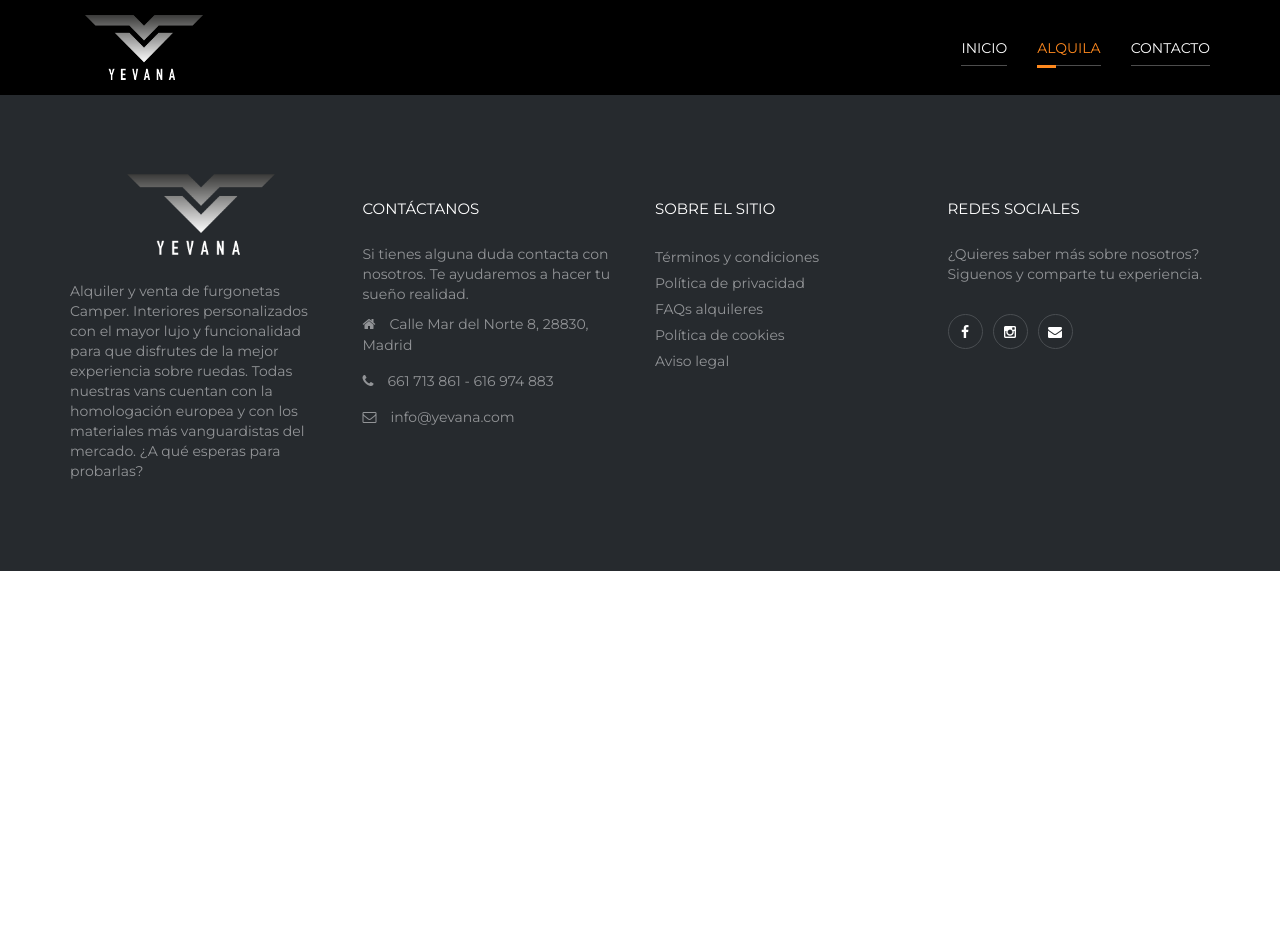
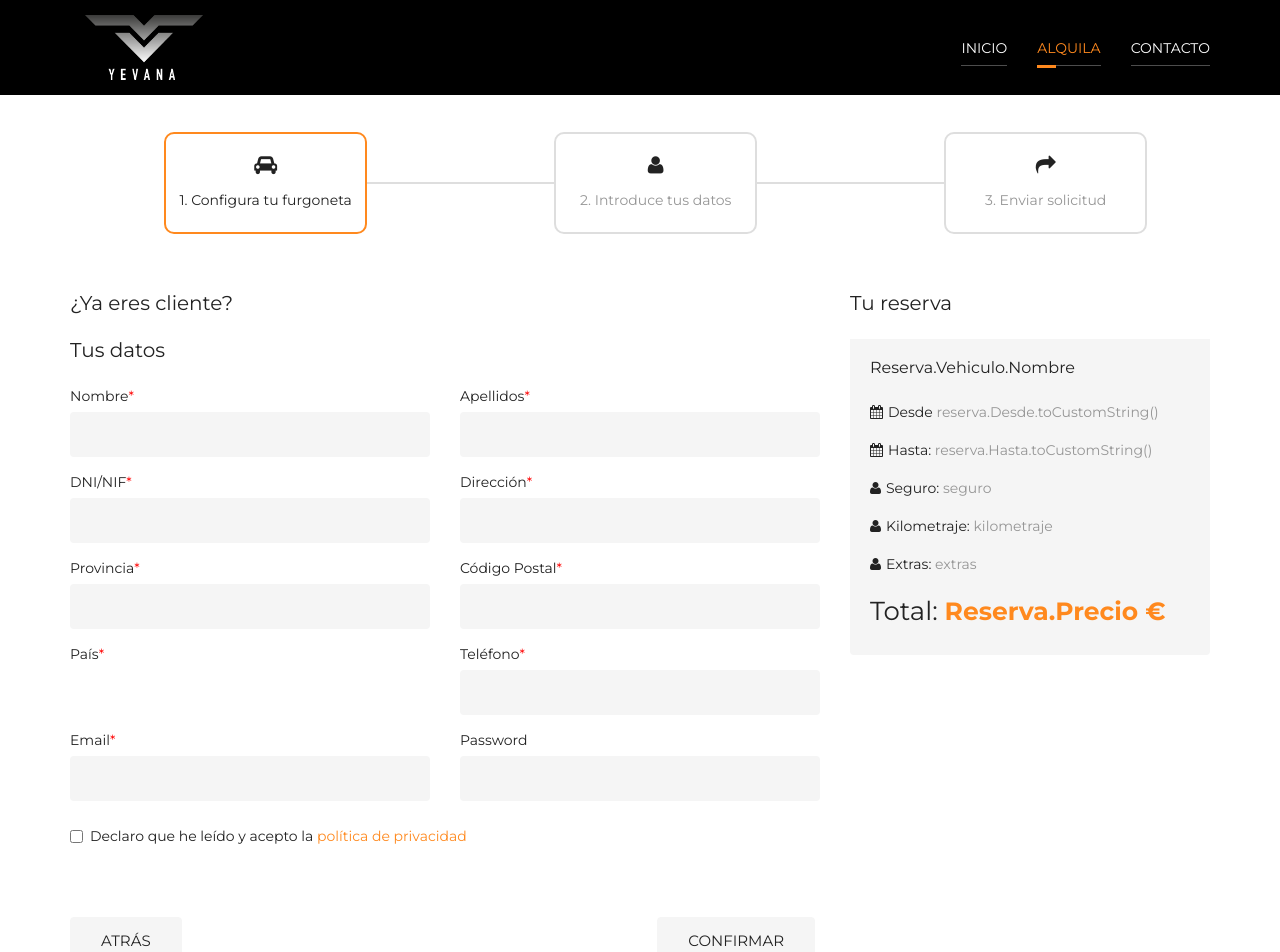
Before and after one commit to andresramosp/YevanaFront, a Nuxt app: page /formulario in a window 1280 px wide. Shown: the top 952 px of the page. Before the commit the page ends 800 px from the top, so only its background shows below. Built offline with nearby package versions, Linux system fonts and the light colour scheme; what v-calendar, vue-toast-notification would draw is missing.

Commit message:
Formulario

```diff
--- /dev/null
+++ b/components/formulario/BookingForm.vue
@@ -0,0 +1,224 @@
+<template>
+  <div class="container">
+    <section class="mainContentSection singlePackage">
+      <BookingWizard v-if="!$device.isMobile" />
+      <div class="row">
+        <div class="col-sm-4 col-sm-push-8 col-xs-12">
+          <!--Panel Detalle-->
+          <aside>
+            <div class="infoTitle" style="text-transform: none">
+              <h2 style="text-transform: none">Tu reserva</h2>
+            </div>
+            <div class="bookDetailsInfo">
+              <!-- <img
+              ng-src="{{'img/Vehiculos/YEVANA_' + reserva.Vehiculo.VehiculoID + '.jpg'}}"
+              alt="related image"
+              />-->
+
+              <div class="infoArea">
+                <h3 style="margin-bottom: 10px">{{'reserva.Vehiculo.Nombre'}}</h3>
+                <ul class="list-unstyled" style="margin-bottom: 20px">
+                  <li style="border-bottom: none; padding-bottom: 2px">
+                    <i class="fa fa-calendar" aria-hidden="true"></i>Desde
+                    <span>{{'reserva.Desde.toCustomString()'}}</span>
+                  </li>
+                  <li style="border-bottom: none; padding-bottom: 2px">
+                    <i class="fa fa-calendar" aria-hidden="true"></i>Hasta:
+                    <span>{{'reserva.Hasta.toCustomString()'}}</span>
+                  </li>
+                  <li style="border-bottom: none; padding-bottom: 2px">
+                    <i class="fa fa-user" aria-hidden="true"></i>Seguro:
+                    <span>{{'seguro'}}</span>
+                  </li>
+                  <li style="border-bottom: none; padding-bottom: 2px">
+                    <i class="fa fa-user" aria-hidden="true"></i>Kilometraje:
+                    <span>{{'kilometraje'}}</span>
+                  </li>
+                  <li style="border-bottom: none; padding-bottom: 2px">
+                    <i class="fa fa-user" aria-hidden="true"></i>Extras:
+                    <span>{{'extras'}}</span>
+                  </li>
+                </ul>
+                <div class="priceTotal">
+                  <h2>
+                    Total:
+                    <span>{{'reserva.Precio'}} &#8364;</span>
+                  </h2>
+                </div>
+              </div>
+            </div>
+          </aside>
+        </div>
+
+        <!--Recuperación de Cliente-->
+        <div class="col-sm-8 col-sm-pull-4 col-xs-12">
+          <div class="infoTitle">
+            <h2 style="text-transform: none">¿Ya eres cliente?</h2>
+          </div>
+          <div class="bookingForm">
+            <!-- <form ng-submit="getClienteExistente()" class="form">
+            <div class="row">
+              <div class="form-group col-sm-6 col-xs-12">
+                <label for>Email</label>
+                <span style="color:red">*</span>
+                <input
+                  ng-model="emailClienteExistente"
+                  type="email"
+                  class="form-control"
+                  id
+                  required
+                />
+              </div>
+              <div class="form-group col-sm-6 col-xs-12">
+                <label for>Password</label>
+                <span style="color:red">*</span>
+                <input
+                  ng-model="passwordClienteExistente"
+                  type="password"
+                  class="form-control"
+                  id
+                  required
+                />
+              </div>
+            </div>
+            <div class="row">
+              <div class="form-group col-sm-offset-10">
+                <input class="btn buttonTransparent" type="submit" id="submit2" value="Accede" />
+              </div>
+            </div>
+            </form>-->
+          </div>
+        </div>
+        <div class="col-sm-8 col-sm-pull-4 col-xs-12">
+          <div class="infoTitle">
+            <h2 style="text-transform: none">Tus datos</h2>
+          </div>
+          <div class="bookingForm">
+            <form class="form">
+              <div class="row">
+                <div class="form-group col-sm-6 col-xs-12">
+                  <label for>Nombre</label>
+                  <span style="color:red">*</span>
+                  <input type="text" v-model="nombreCliente" class="form-control" id required />
+                </div>
+                <div class="form-group col-sm-6 col-xs-12">
+                  <label for>Apellidos</label>
+                  <span style="color:red">*</span>
+                  <input type="text" v-model="apellidosCliente" class="form-control" id required />
+                </div>
+                <div class="form-group col-sm-6 col-xs-12">
+                  <label for>DNI/NIF</label>
+                  <span style="color:red">*</span>
+                  <input
+                    type="text"
+                    v-model="dniCliente"
+                    class="form-control"
+                    id="dninif"
+                    pattern="[0-9]{8}[A-Za-z]"
+                    required
+                  />
+                </div>
+                <div class="form-group col-sm-6 col-xs-12">
+                  <label for>Dirección</label>
+                  <span style="color:red">*</span>
+                  <input type="text" v-model="direccionCliente" class="form-control" id required />
+                </div>
+                <div class="form-group col-sm-6 col-xs-12">
+                  <label for>Provincia</label>
+                  <span style="color:red">*</span>
+                  <input type="text" v-model="provinciaCliente" class="form-control" id required />
+                </div>
+                <div class="form-group col-sm-6 col-xs-12">
+                  <label for>Código Postal</label>
+                  <span style="color:red">*</span>
+                  <input type="number" v-model="cpCliente" class="form-control" id required />
+                </div>
+                <div class="form-group col-sm-6 col-xs-12">
+                  <label for>País</label>
+                  <span style="color:red">*</span>
+                  <div class="bookingDrop">
+                    <!-- <md-select v-model="paisCliente" class="md-no-underline selectBordered">
+                    <md-option ng-value="opt.name" ng-repeat="opt in paises">{{ opt.name }}</md-option>
+                    </md-select>-->
+                  </div>
+                </div>
+                <div class="form-group col-sm-6 col-xs-12">
+                  <label for>Teléfono</label>
+                  <span style="color:red">*</span>
+                  <input type="number" v-model="telefonoCliente" class="form-control" id required />
+                </div>
+                <div class="form-group col-sm-6 col-xs-12">
+                  <label for>Email</label>
+                  <span style="color:red">*</span>
+                  <input
+                    type="email"
+                    v-model="emailCliente"
+                    class="form-control"
+                    id="email"
+                    required
+                  />
+                </div>
+                <div class="form-group col-sm-6 col-xs-12">
+                  <label for>Password</label>
+                  <input
+                    type="password"
+                    ng-disabled="logueado"
+                    v-model="passwordCliente"
+                    class="form-control"
+                    id
+                  />
+                </div>
+                <div class="form-group">
+                  <div class="col-sm-12">
+                    <div class="checkbox">
+                      <label>
+                        <input
+                          v-model="condicionesAceptadas"
+                          onchange="this.setCustomValidity(validity.valueMissing ? 'Antes de continuar debes aceptar los Términos y Condiciones' : '')"
+                          id="terms"
+                          type="checkbox"
+                          required
+                        />Declaro que he leído y acepto la
+                        <a
+                          target="_blank"
+                          rel="noopener noreferrer"
+                          href="/politica-privacidad.html"
+                        >política de privacidad</a>
+                      </label>
+                    </div>
+                  </div>
+                </div>
+                <div class="col-xs-12">
+                  <div class="buttonArea galleryBtnArea">
+                    <ul class="list-inline">
+                      <li>
+                        <a href="javascript:history.back(-1);" class="btn buttonTransparent">Atrás</a>
+                      </li>
+                      <li class="pull-right">
+                        <input
+                          class="btn buttonTransparent"
+                          type="submit"
+                          id="submit"
+                          value="Confirmar"
+                        />
+                      </li>
+                    </ul>
+                  </div>
+                </div>
+              </div>
+            </form>
+          </div>
+        </div>
+      </div>
+    </section>
+  </div>
+</template>
+
+<script>
+import BookingWizard from "~/components/BookingWizard.vue";
+export default {
+  components: {
+    BookingWizard
+  }
+};
+</script>
--- a/components/furgoneta/VehicleDetail.vue
+++ b/components/furgoneta/VehicleDetail.vue
@@ -69,7 +69,7 @@
 import Vue from "vue";
 import VehicleService from "~/services/VehicleService";
 import ExtrasService from "~/services/ExtrasService";
-import BookingWizard from "./components/BookingWizard.vue";
+import BookingWizard from "~/components/BookingWizard.vue";
 import BookingImageBar from "./components/BookingImageBar.vue";
 import VehicleCarousel from "./components/VehicleCarousel.vue";
 import VehicleFeatures from "./components/VehicleFeatures.vue";
--- a/pages/formulario.vue
+++ b/pages/formulario.vue
@@ -1,21 +1,21 @@
 <template>
-  <div>
-    {{JSON.stringify(reserva)}}
-  </div>
+  <BookingForm />
 </template>
 
 <script>
 import State from "~/services/state";
+import BookingForm from "~/components/formulario/BookingForm";
 export default {
   components: {
+    BookingForm
   },
   data() {
     return {
-      reserva: State.get('reserva')
-    }
+      reserva: State.get("reserva")
+    };
   },
   mounted() {
-    State.activePage = 'Alquila';
+    State.activePage = "Alquila";
     State.menuOpaque = true;
   }
 };
```
Also changed, not shown: components/furgoneta/components/VehicleFeatures.vue (+25 -25 lines), components/BookingWizard.vue (renamed from components/furgoneta/components/BookingWizard.vue).
